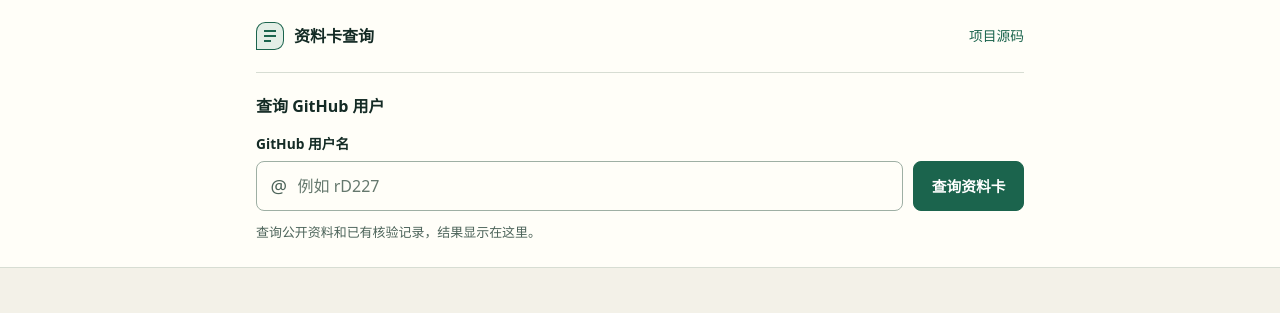
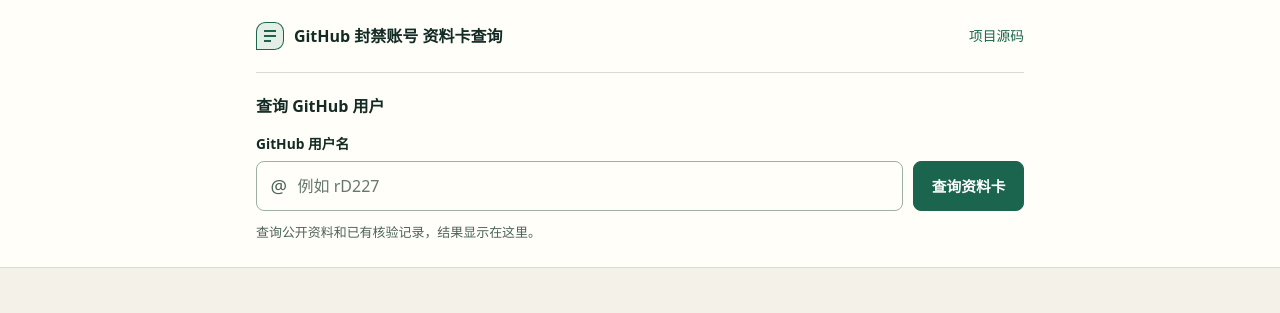
Before and after one commit to xusu616/try_to_see_the_banned_account, a plain HTML site: page site/index.html in a window 1280 px wide. Shown: the top 313 px of the page. Drawn offline with Linux system fonts and the light colour scheme; no server answers.

```diff
--- a/site/index.html
+++ b/site/index.html
@@ -13,7 +13,7 @@
     <div class="topbar-inner">
       <a class="wordmark" href="./" aria-label="资料卡查询首页">
         <span class="wordmark-mark" aria-hidden="true"><i></i><i></i><i></i></span>
-        资料卡查询
+        GitHub 封禁账号 资料卡查询
       </a>
       <a class="source-link" href="https://github.com/xusu616/try_to_see_the_banned_account" target="_blank" rel="noopener">项目源码</a>
     </div>
```
